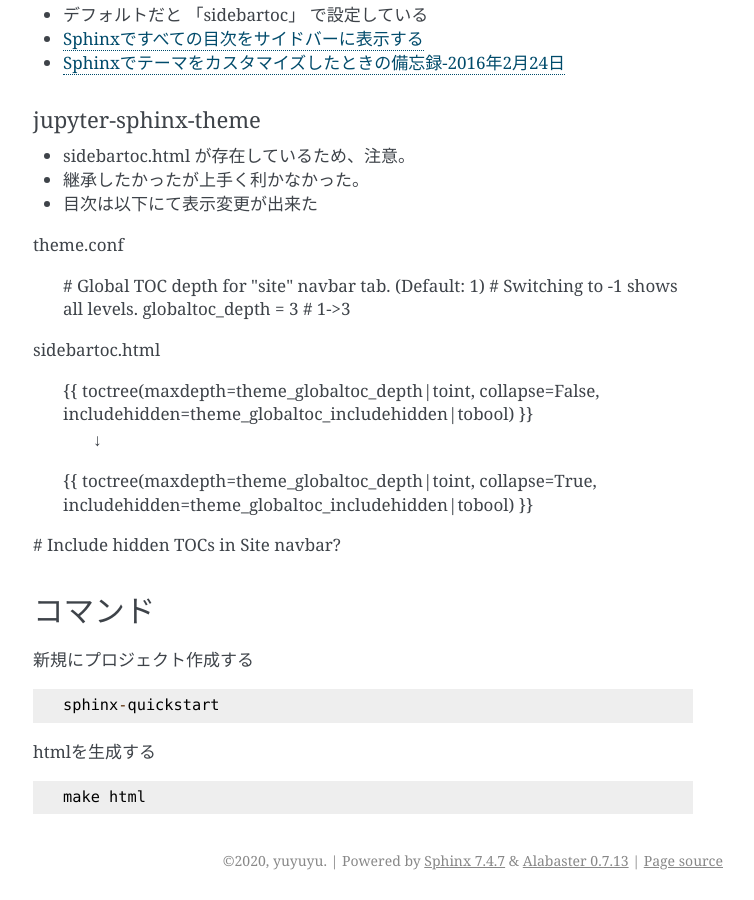
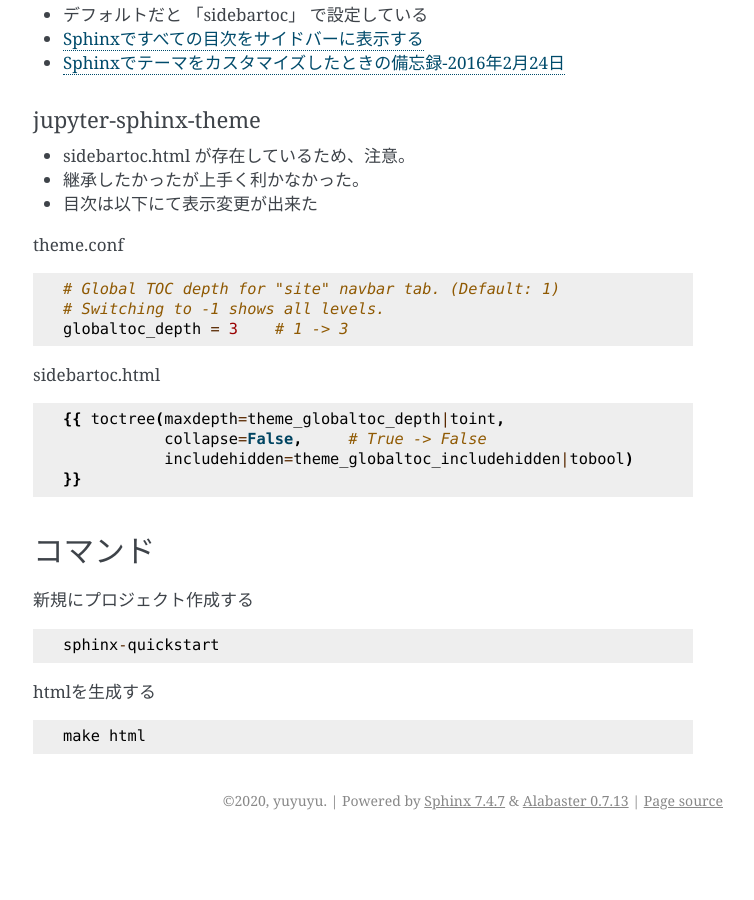
Before and after one commit to yuyuyu0706/sphinx, a Sphinx documentation site: the page built from sphinx/source/work/page01.rst, in a window 1280 px wide and 900 px high, scrolled down 1350 px. Shown: the whole window, without its empty margins (387-1141 px from the left). Built offline with Sphinx 7.4.7, drawn with Linux system fonts in a browser that asks for light colours; pages that are not in the unit, such as notebooks, are missing from menus; after the commit the page ends 2190 px from its top, so only the background shows below that.

Commit message:
auto commit

```diff
--- a/sphinx/source/work/page01.rst
+++ b/sphinx/source/work/page01.rst
@@ -63,26 +63,23 @@ jupyter-sphinx-theme
 * sidebartoc.html が存在しているため、注意。
 * 継承したかったが上手く利かなかった。
 * 目次は以下にて表示変更が出来た
+
+| theme.conf
+
 ::
-
-theme.conf
 
     # Global TOC depth for "site" navbar tab. (Default: 1)
     # Switching to -1 shows all levels.
-    globaltoc_depth = 3    # 1->3
+    globaltoc_depth = 3    # 1 -> 3
+
+| sidebartoc.html
 
 ::
 
-sidebartoc.html
-
-    {{ toctree(maxdepth=theme_globaltoc_depth|toint, collapse=False, includehidden=theme_globaltoc_includehidden|tobool) }}
-                                                                                                                ↓
-    {{ toctree(maxdepth=theme_globaltoc_depth|toint, collapse=True, includehidden=theme_globaltoc_includehidden|tobool) }}
-
-
-
-# Include hidden TOCs in Site navbar?
-
+    {{ toctree(maxdepth=theme_globaltoc_depth|toint,
+               collapse=False,     # True -> False
+               includehidden=theme_globaltoc_includehidden|tobool)
+    }}
 
 
 コマンド
```
